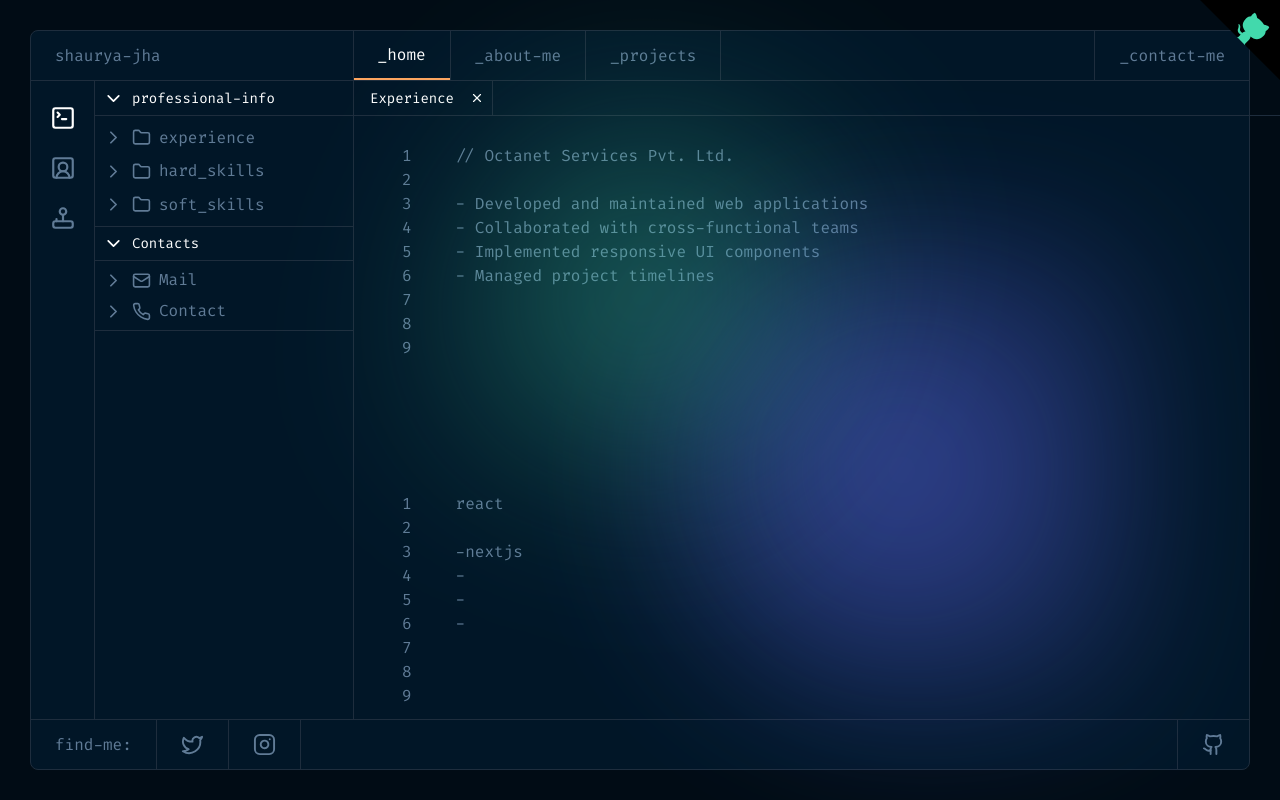
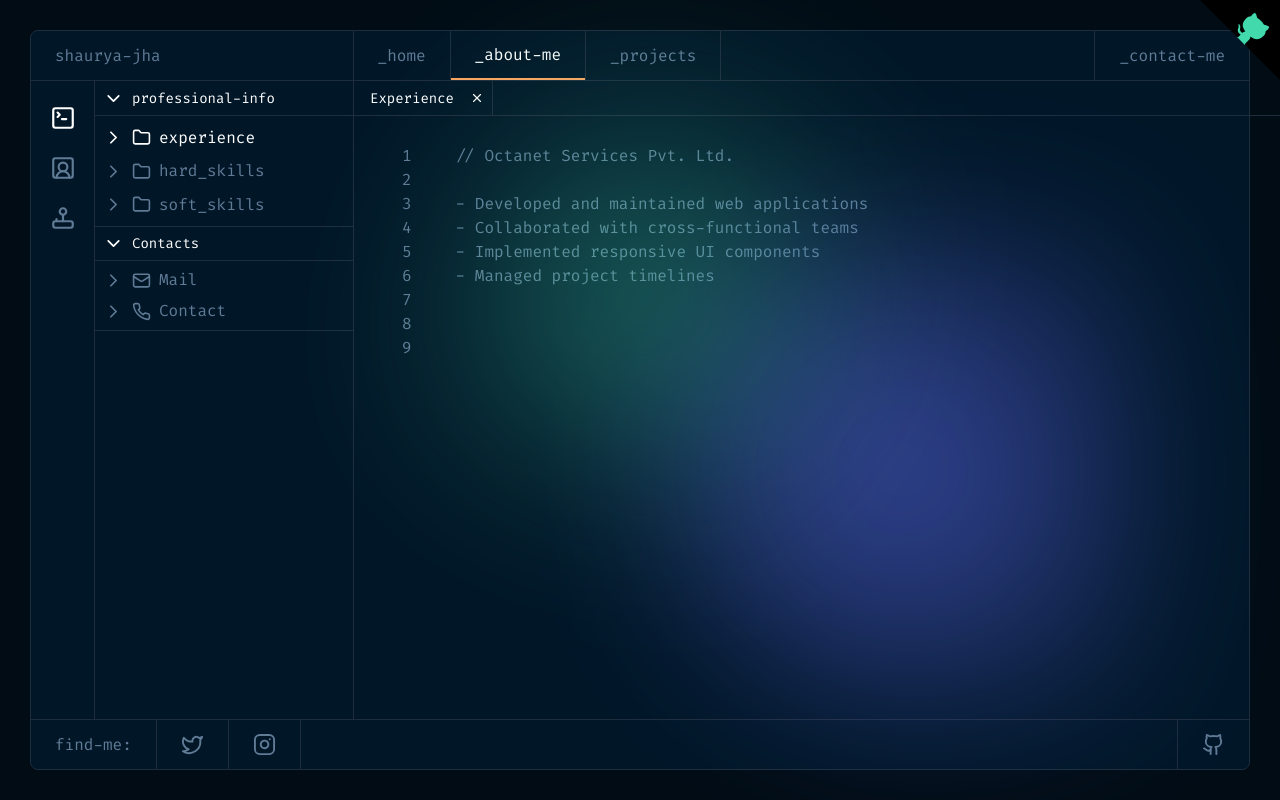
Before and after one commit to shaurya35/Portfolio, a Next.js app: page /about-me in a window 1280 px wide. Built offline with nearby package versions, Linux system fonts and the light colour scheme.

Commit message:
fix routing issues

```diff
--- a/src/components/Header.jsx
+++ b/src/components/Header.jsx
@@ -1,14 +1,34 @@
 "use client";
-import React, { useState } from "react";
-import { useRouter } from "next/navigation";
+import React, { useState, useEffect } from "react";
 
 const Header = () => {
-  const [activeButton, setActiveButton] = useState("_home");
-  const router = useRouter();
+  const [activeButton, setActiveButton] = useState("");
+
+  useEffect(() => {
+    const pathname = window.location.pathname;
+
+    switch (pathname) {
+      case "/":
+        setActiveButton("_home");
+        break;
+      case "/about-me":
+        setActiveButton("about-me");
+        break;
+      case "/projects":
+        setActiveButton("projects");
+        break;
+      case "/contact-me":
+        setActiveButton("contact-me");
+        break;
+      default:
+        setActiveButton("_home");
+        break;
+    }
+  }, []);
 
   const handleButtonClick = (path, buttonName) => {
     setActiveButton(buttonName);
-    router.push(path);
+    window.location.href = path;
   };
 
   return (
@@ -23,7 +43,6 @@ const Header = () => {
           </button>
         </div>
 
-        {/* Home Button */}
         <div className="hidden lg:flex lg:border-white lg:border-r h-full items-center cursor-pointer hover:bg-black-400 hover:text-white-custom">
           <button
             className={`w-full h-full px-6 hover:text-white ${
@@ -37,7 +56,6 @@ const Header = () => {
           </button>
         </div>
 
-        {/* About Me Button */}
         <div className="hidden lg:flex lg:border-white lg:border-r h-full items-center cursor-pointer hover:bg-black-400 hover:text-white-custom">
           <button
             className={`w-full h-full px-6 hover:text-white ${
@@ -51,7 +69,6 @@ const Header = () => {
           </button>
         </div>
 
-        {/* Projects Button */}
         <div className="hidden lg:flex lg:border-white lg:border-r h-full items-center cursor-pointer hover:bg-black-400 hover:text-white-custom">
           <button
             className={`w-full h-full px-6 hover:text-white ${
@@ -66,7 +83,6 @@ const Header = () => {
         </div>
       </div>
 
-      {/* Contact Me Button */}
       <div className="hidden lg:flex lg:border-white lg:border-l h-full items-center cursor-pointer hover:bg-black-400 hover:text-white-custom">
         <button
           className={`w-full h-full px-6 hover:text-white ${
--- a/src/components/panels/ProfessionalInfo.jsx
+++ b/src/components/panels/ProfessionalInfo.jsx
@@ -1,4 +1,5 @@
-import React from "react";
+"use client";
+import React, { useState } from "react";
 import DownIcon from "@/components/ui/DownIcon";
 import Right from "@/components/ui/Right";
 import FolderIcon from "@/components/ui/FolderIcon";
@@ -8,6 +9,197 @@ import Tab from "@/components/Tabs/Tab";
 import MainDashboard from "@/components/dashboards/MainDashboard";
 
 const ProfessionalInfo = ({ category, h1, h2, h3 }) => {
+  const [activePanel, setActivePanel] = useState("h1");
+
+  const renderContent = () => {
+    switch (category) {
+      case "professional-info":
+        switch (activePanel) {
+          case "h1":
+            return (
+              <MainDashboard
+                number={9}
+                h1="// Octanet Services Pvt. Ltd."
+                l1="- Developed and maintained web applications"
+                l2="- Collaborated with cross-functional teams"
+                l3="- Implemented responsive UI components"
+                l4="- Managed project timelines"
+              />
+            );
+          case "h2":
+            return (
+              <MainDashboard
+                number={9}
+                h1="React"
+                l1="- Next.js"
+                l2="- "
+                l3="- "
+                l4="- "
+              />
+            );
+          case "h3":
+            return (
+              <MainDashboard
+                number={9}
+                h1="English Speaking"
+                l1="Leadership"
+                l2="- "
+                l3="- "
+                l4="- "
+              />
+            );
+          case "mail":
+            return (
+              <MainDashboard
+                number={9}
+                h1="Mail"
+                l1="- example@mail.com"
+                l2="- Available for contact"
+                l3="- "
+                l4="- "
+              />
+            );
+          case "contact":
+            return (
+              <MainDashboard
+                number={9}
+                h1="Phone"
+                l1="- 123-456-7890"
+                l2="- Reachable during business hours"
+                l3="- "
+                l4="- "
+              />
+            );
+          default:
+            return null;
+        }
+
+      case "personal-info":
+        switch (activePanel) {
+          case "h1":
+            return (
+              <MainDashboard
+                number={9}
+                h1="Personal Bio"
+                l1="- Short bio description"
+                l2="- More details about the individual"
+                l3="- Education background"
+                l4="- Hobbies and interests"
+              />
+            );
+          case "h2":
+            return (
+              <MainDashboard
+                number={9}
+                h1="Personal Interests"
+                l1="- Reading"
+                l2="- Traveling"
+                l3="- Music"
+                l4="- "
+              />
+            );
+          case "h3":
+            return (
+              <MainDashboard
+                number={9}
+                h1="Qualifications"
+                l1="- Degree in Computer Science"
+                l2="- Certifications in Web Development"
+                l3="- Work experience in tech"
+                l4="- "
+              />
+            );
+          case "mail":
+            return (
+              <MainDashboard
+                number={9}
+                h1="Mail"
+                l1="- personal@mail.com"
+                l2="- Available for personal inquiries"
+                l3="- "
+                l4="- "
+              />
+            );
+          case "contact":
+            return (
+              <MainDashboard
+                number={9}
+                h1="Phone"
+                l1="- 987-654-3210"
+                l2="- Reachable for personal matters"
+                l3="- "
+                l4="- "
+              />
+            );
+          default:
+            return null;
+        }
+
+      case "hobbies-info":
+        switch (activePanel) {
+          case "h1":
+            return (
+              <MainDashboard
+                number={9}
+                h1="Favorite Sports"
+                l1="- Soccer"
+                l2="- Basketball"
+                l3="- Tennis"
+                l4="- "
+              />
+            );
+          case "h2":
+            return (
+              <MainDashboard
+                number={9}
+                h1="Favorite Games"
+                l1="- Chess"
+                l2="- Video Games"
+                l3="- Puzzle Games"
+                l4="- "
+              />
+            );
+          case "h3":
+            return (
+              <MainDashboard
+                number={9}
+                h1="Favorite Movies"
+                l1="- Inception"
+                l2="- Interstellar"
+                l3="- The Dark Knight"
+                l4="- "
+              />
+            );
+          case "mail":
+            return (
+              <MainDashboard
+                number={9}
+                h1="Mail"
+                l1="- hobbies@mail.com"
+                l2="- Available for hobby-related inquiries"
+                l3="- "
+                l4="- "
+              />
+            );
+          case "contact":
+            return (
+              <MainDashboard
+                number={9}
+                h1="Phone"
+                l1="- 555-123-4567"
+                l2="- Reachable for hobby discussions"
+                l3="- "
+                l4="- "
+              />
+            );
+          default:
+            return null;
+        }
+
+      default:
+        return null;
+    }
+  };
 
   return (
     <main className="flex flex-row h-full">
@@ -19,7 +211,12 @@ const ProfessionalInfo = ({ category, h1, h2, h3 }) => {
           <div className="pl-2">{category}</div>
         </div>
         <div className="h-[110px] flex flex-col justify-evenly items-start ">
-          <div className="flex flex-row cursor-pointer hover:text-white-custom">
+          <div
+            className={`flex flex-row cursor-pointer hover:text-white-custom ${
+              activePanel === "h1" ? "text-white-custom" : ""
+            }`}
+            onClick={() => setActivePanel("h1")}
+          >
             <div className="pl-2 flex justify-center items-center">
               <Right />
             </div>
@@ -28,7 +225,12 @@ const ProfessionalInfo = ({ category, h1, h2, h3 }) => {
             </div>
             <div className="pl-2">{h1}</div>
           </div>
-          <div className="flex flex-row cursor-pointer hover:text-white-custom">
+          <div
+            className={`flex flex-row cursor-pointer hover:text-white-custom ${
+              activePanel === "h2" ? "text-white-custom" : ""
+            }`}
+            onClick={() => setActivePanel("h2")}
+          >
             <div className="pl-2 flex justify-center items-center">
               <Right />
             </div>
@@ -37,7 +239,12 @@ const ProfessionalInfo = ({ category, h1, h2, h3 }) => {
             </div>
             <div className="pl-2">{h2}</div>
           </div>
-          <div className="flex flex-row cursor-pointer hover:text-white-custom">
+          <div
+            className={`flex flex-row cursor-pointer hover:text-white-custom ${
+              activePanel === "h3" ? "text-white-custom" : ""
+            }`}
+            onClick={() => setActivePanel("h3")}
+          >
             <div className="pl-2 flex justify-center items-center">
               <Right />
             </div>
@@ -54,7 +261,12 @@ const ProfessionalInfo = ({ category, h1, h2, h3 }) => {
           <div className="pl-2">Contacts</div>
         </div>
         <div className="h-[70px] flex flex-col justify-evenly items-start border-b border-white">
-          <div className="flex flex-row cursor-pointer hover:text-white-custom">
+          <div
+            className={`flex flex-row cursor-pointer hover:text-white-custom ${
+              activePanel === "mail" ? "text-white-custom" : ""
+            }`}
+            onClick={() => setActivePanel("mail")}
+          >
             <div className="pl-2 flex justify-center items-center">
               <Right />
             </div>
@@ -63,7 +275,12 @@ const ProfessionalInfo = ({ category, h1, h2, h3 }) => {
             </div>
             <div className="pl-2">Mail</div>
           </div>
-          <div className="flex flex-row cursor-pointer hover:text-white-custom">
+          <div
+            className={`flex flex-row cursor-pointer hover:text-white-custom ${
+              activePanel === "contact" ? "text-white-custom" : ""
+            }`}
+            onClick={() => setActivePanel("contact")}
+          >
             <div className="pl-2 flex justify-center items-center">
               <Right />
             </div>
@@ -78,32 +295,7 @@ const ProfessionalInfo = ({ category, h1, h2, h3 }) => {
         <div>
           <Tab text="Experience" />
         </div>
-        <div>
-          <MainDashboard
-            number={9}
-            h1="// Octanet Services Pvt. Ltd."
-            l1="- Developed and maintained web applications"
-            l2="- Collaborated with cross-functional teams"
-            l3="- Implemented responsive UI components"
-            l4="- Managed project timelines"
-          />
-          <MainDashboard
-            number={9}
-            h1="react"
-            l1="-nextjs"
-            l2="- "
-            l3="- "
-            l4="- "
-          />
-          <MainDashboard
-            number={9}
-            h1="english speaking"
-            l1="leadership"
-            l2="- "
-            l3="- "
-            l4="- "
-          />
-        </div>
+        <div>{renderContent()}</div>
       </div>
     </main>
   );
```
